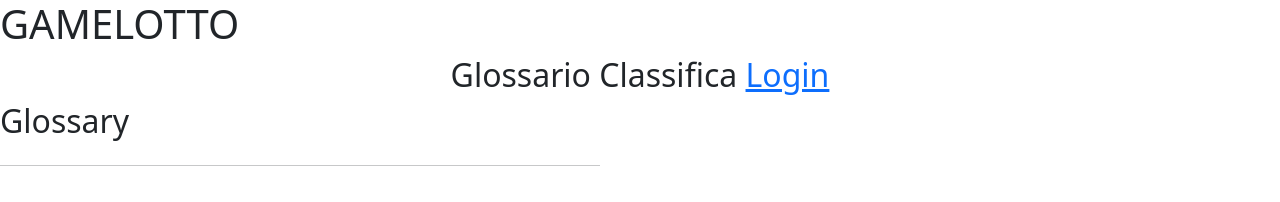
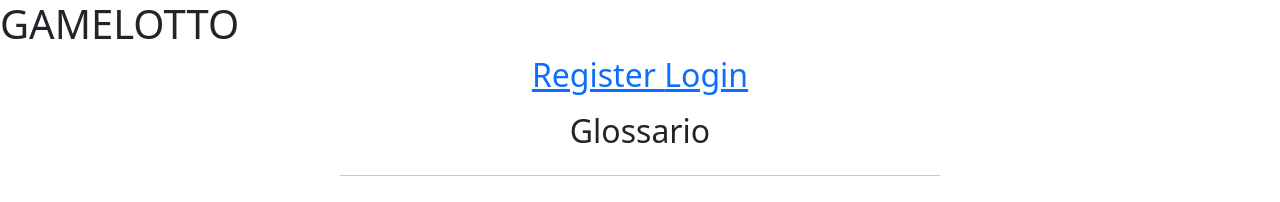
Before and after one commit to Iperdragon/GameLottoFrontend, an Angular app: page /glossary in a window 1280 px wide. Shown: the top 202 px of the page. Built offline with nearby package versions, Linux system fonts and the light colour scheme.

Commit message:
glossary

```diff
--- a/src/app/app.component.html
+++ b/src/app/app.component.html
@@ -1,5 +1,8 @@
 <h1>GAMELOTTO</h1>
-<h2 style="text-align: center">Glossario Classifica <a routerLink="/login">Login</a></h2>
+<h2 style="text-align: center">
+  <a routerLink="/register">Register </a>
+  <a routerLink="/login">Login </a>
+</h2>
 
 
 
--- a/src/app/components/pagina-glossary/pagina-glossary.component.css
+++ b/src/app/components/pagina-glossary/pagina-glossary.component.css
@@ -3,6 +3,15 @@
   max-width: 600px;
   display: inline-flex;
   flex-direction: column;
+}
+
+.container-fluid
+{
+  text-align: center !important;
+  padding: 10px 0 100px !important;
+  overflow-x: hidden;
+  overflow-y: auto;
+  min-height: 80dvh;
 }
 .glossarycontainer h3 {
   margin-top: 30px;
@@ -106,7 +115,7 @@
   content: url("https://i.postimg.cc/k5hYSHC9/soulslike.png");
 }
 .genres.genre32{
-  content: url("https://i.postimg.cc/Wb5XJKT3/roguelike.png");
+  content: url("https://i.postimg.cc/63Vh6bMB/roguelike.png");
 }
 .genres.genre34{
   content: url("https://i.postimg.cc/fRDPQX54/deckbuilder.png");
--- a/src/app/components/pagina-glossary/pagina-glossary.component.html
+++ b/src/app/components/pagina-glossary/pagina-glossary.component.html
@@ -1,6 +1,6 @@
-
+<div class="container-fluid">
   <div class="glossarycontainer">
-  <h2><span>Glossary</span></h2>
+    <h2><span>Glossario</span></h2>
     <hr>
     <h3>Generi</h3>
     <div>
@@ -123,3 +123,4 @@
       </table>
     </div>
   </div>
+</div>
--- a/src/app/components/pagina-glossary/pagina-glossary.component.ts
+++ b/src/app/components/pagina-glossary/pagina-glossary.component.ts
@@ -1,8 +1,11 @@
 import { Component } from '@angular/core';
+import {RouterLink} from '@angular/router';
 
 @Component({
   selector: 'app-pagina-glossary',
-  imports: [],
+  imports: [
+    RouterLink
+  ],
   templateUrl: './pagina-glossary.component.html',
   standalone: true,
   styleUrl: './pagina-glossary.component.css'
```
Lines whose indentation alone changed are shown as unchanged.
